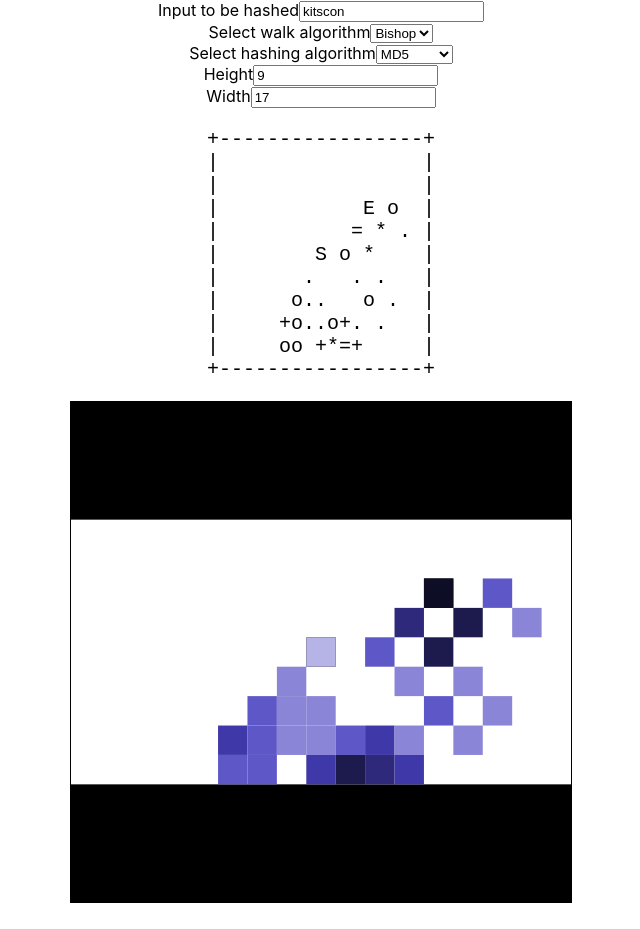
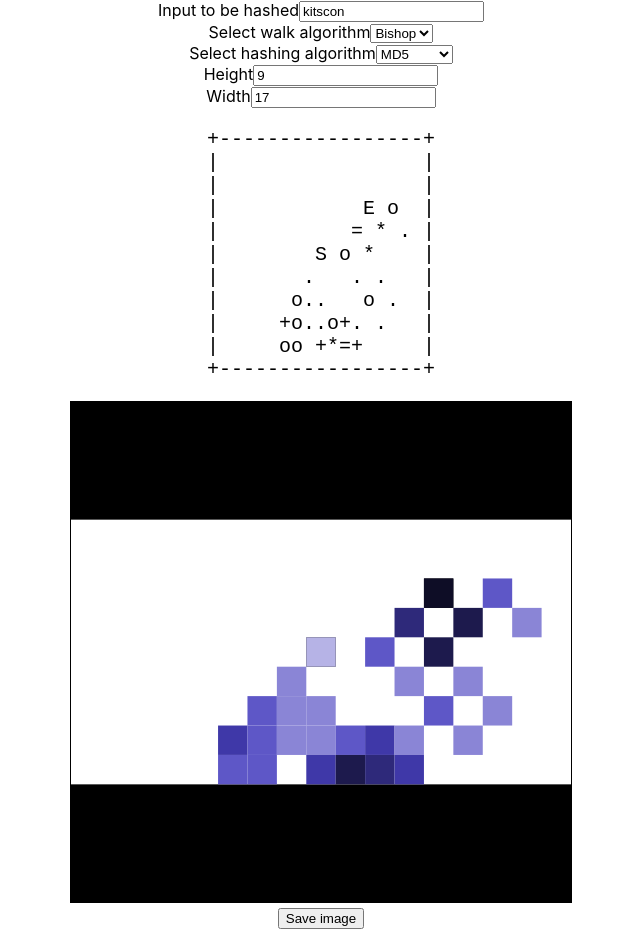
Before and after one commit to Doverstav/kitscon212, a React (Create React App) app: page / in a window 1280 px wide. Shown: the whole page, without its empty margins (319-959 px from the left). Before the commit the page ends 907 px from the top, so only its background shows below. Built offline with nearby package versions, Linux system fonts and the light colour scheme.

Commit message:
Add ability to save pictures! (if they're pretty)

```diff
--- a/src/board/CanvasBoard.tsx
+++ b/src/board/CanvasBoard.tsx
@@ -10,6 +10,14 @@ export function CanvasBoard({ height, width, paths }: BoardProps) {
   const CANVAS_HEIGHT = 500;
 
   const canvasRef = useRef<HTMLCanvasElement>(null);
+
+  const saveAsImage = () => {
+    if (canvasRef && canvasRef.current) {
+      const image = canvasRef.current
+        .toDataURL("image/png")
+      window.open(image, '_blank')
+    }
+  };
 
   useEffect(() => {
     if (height > 0 && width > 0) {
@@ -117,11 +125,16 @@ export function CanvasBoard({ height, width, paths }: BoardProps) {
   }, [height, width, paths]);
 
   return (
+    <div>
       <canvas
         ref={canvasRef}
         width={CANVAS_WIDTH}
         height={CANVAS_HEIGHT}
         style={{ border: "1px solid black" }}
       ></canvas>
+      <div>
+        <button onClick={() => saveAsImage()}>Save image</button>
+      </div>
+    </div>
   );
 }
```
Lines whose indentation alone changed are shown as unchanged.
